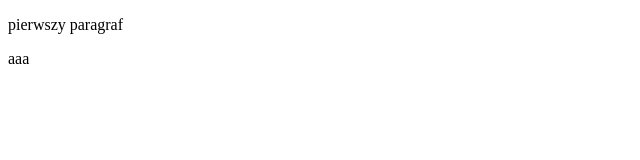
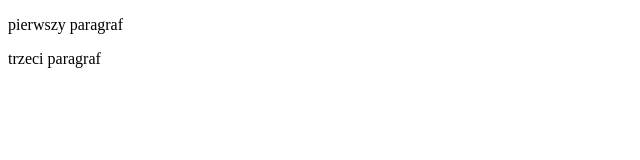
Before and after one commit to Gazi1996/akademia108.github.io, a plain HTML site: page index.html in a window 1280 px wide. Shown: the full height of the page, 0-640 px from the left. Drawn offline with Linux system fonts and the light colour scheme.

Commit message:
trzeci paragraf

```diff
--- a/index.html
+++ b/index.html
@@ -6,6 +6,6 @@
 </head>
 <body>
     <p>pierwszy paragraf</p>
-    <p>aaa</p>
+    <p>trzeci paragraf</p>
 </body>
 </html>
```
